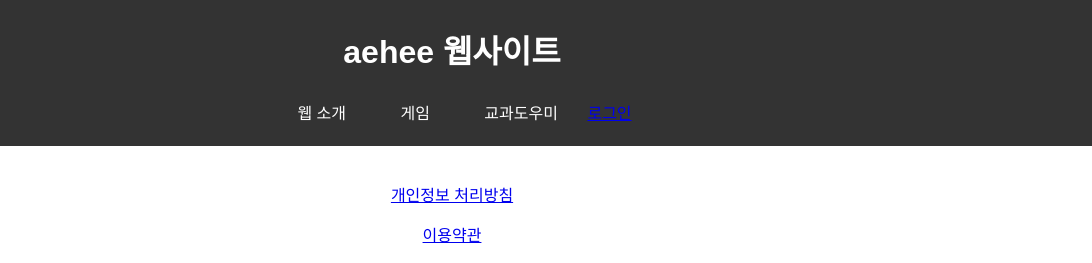
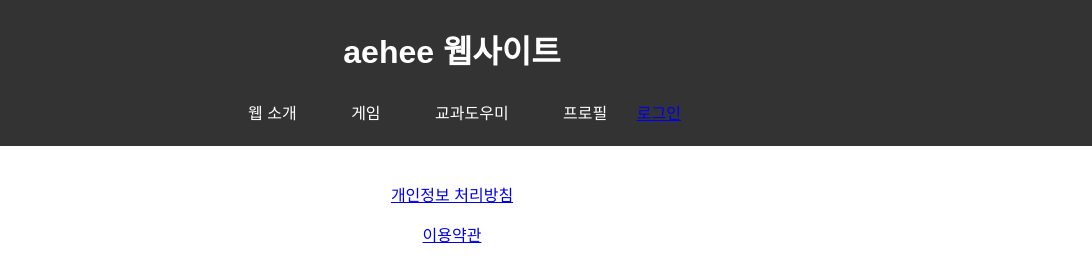
Before and after one commit to codebreaker0207/chess_aehee_game, a plain HTML site: page index.html in a window 1280 px wide. Shown: the top 263 px of the page, 188-1280 px from the left. Drawn offline with Linux system fonts and the light colour scheme.

Commit message:
Update index.html

```diff
--- a/index.html
+++ b/index.html
@@ -17,6 +17,7 @@
     <button class="tab-btn" data-tab="intro">웹 소개</button>
     <button class="tab-btn" data-tab="play">게임</button>
     <button class="tab-btn" data-tab="school">교과도우미</button>
+    <button class="tab-btn" data-tab="profill">프로필</button>
 
     <a href="login.html" id="loginLink">로그인</a>
     <button id="logoutBtn" style="display:none;">로그아웃</button>
```
